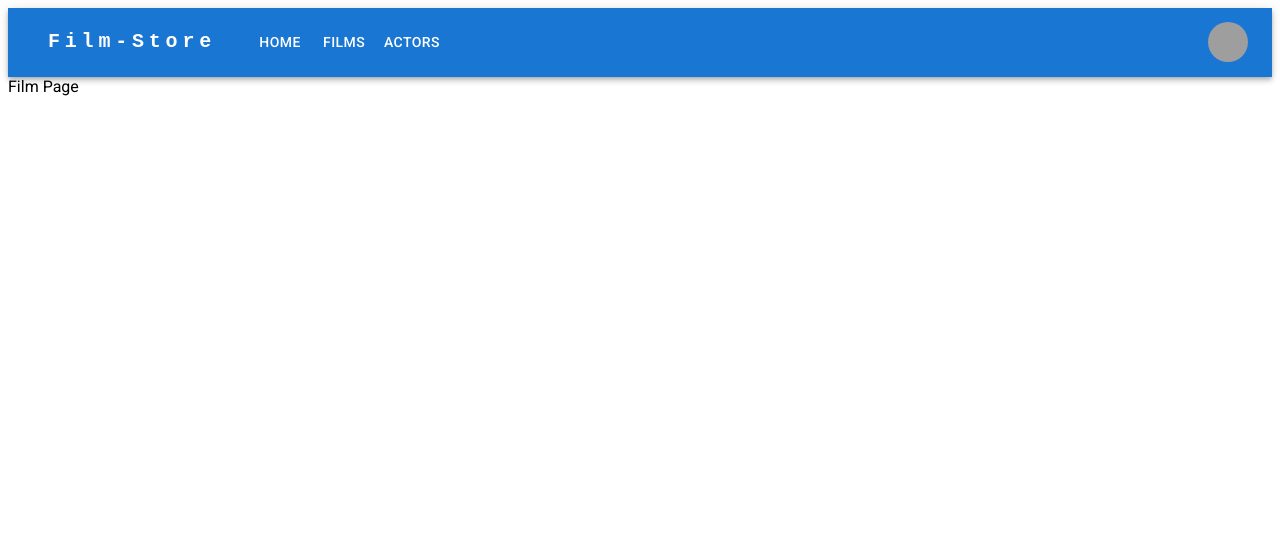
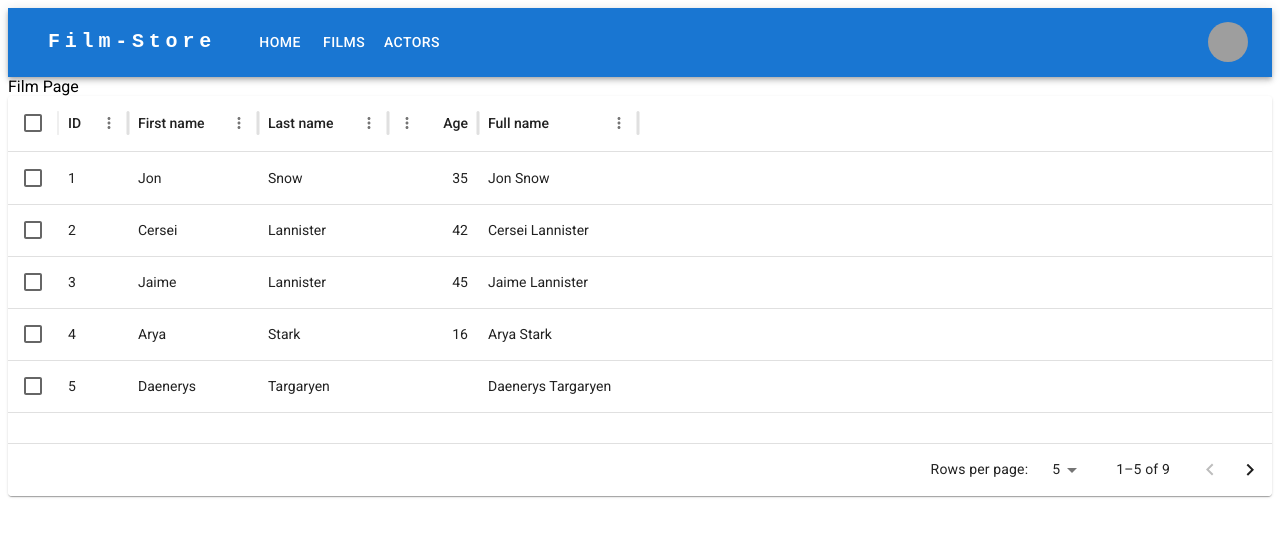
Before and after one commit to pritzit-mpritz/itb_1c_app, a React (Vite) app in the folder frontend/: page /film in a window 1280 px wide. Shown: the top 536 px of the page. Built offline with nearby package versions, Linux system fonts and the light colour scheme; grey boxes are pictures that could not be loaded; some icons are missing.

Commit message:
.env file hinzugefügt, swagger kommentare fertig gestellt, mit film und category in index eingebunden

```diff
--- a/frontend/src/pages/FilmPage.tsx
+++ b/frontend/src/pages/FilmPage.tsx
@@ -1,9 +1,12 @@
-import React from 'react';
+
+import DataTable from "../components/DataTable.tsx";
+
 
 const FilmPage = () => {
     return (
         <div>
             Film Page
+            <DataTable />
         </div>
     );
 };
```
